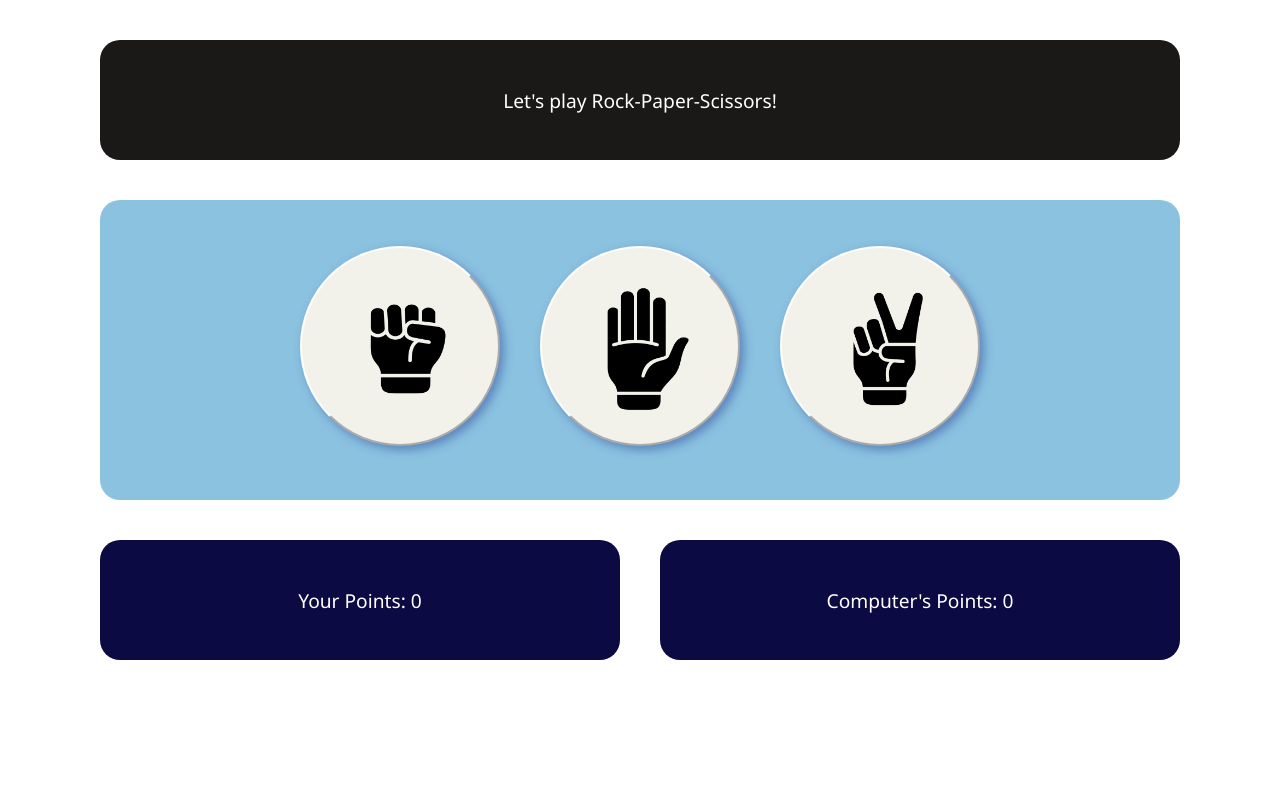
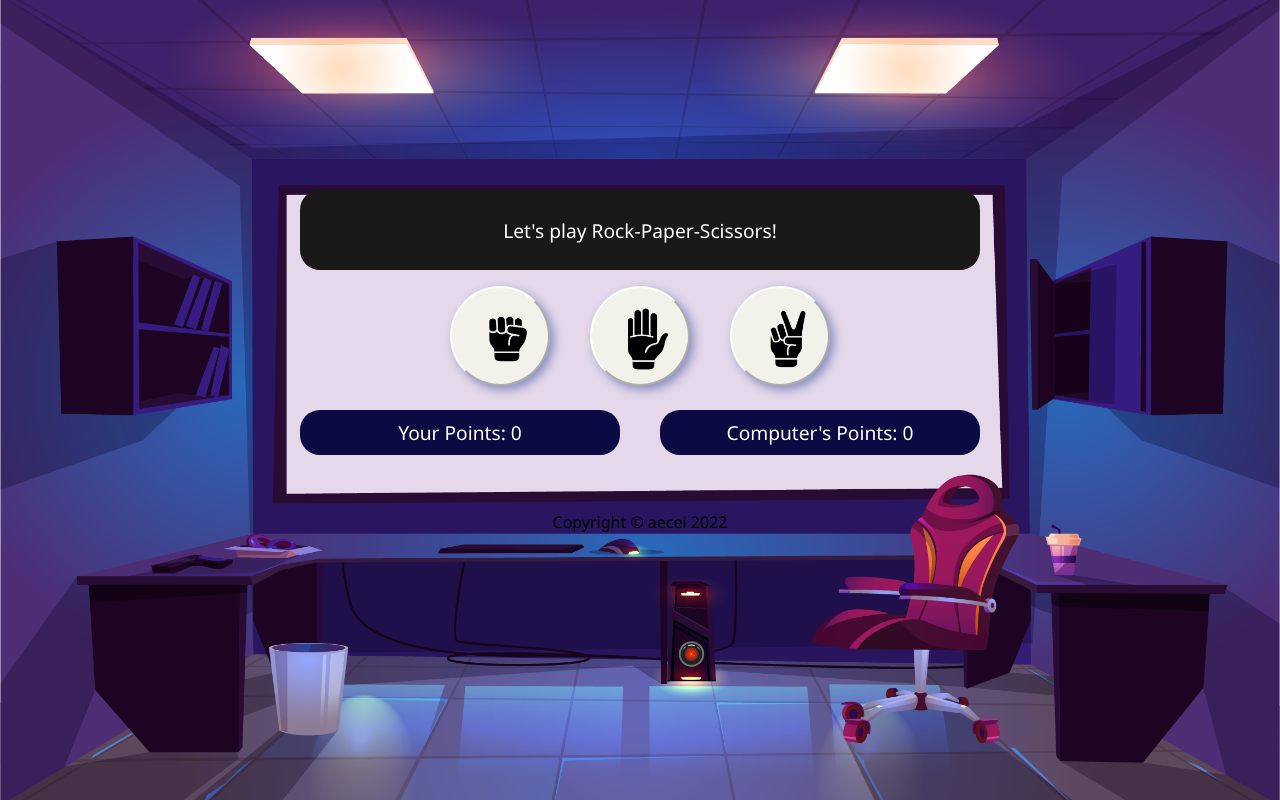
Before and after one commit to aecel/rock-paper-scissors, a plain HTML site: page index.html in a window 1280 px wide. Drawn offline with Linux system fonts and the light colour scheme.

Commit message:
Change background image and fit ui into screen

```diff
--- a/index.html
+++ b/index.html
@@ -9,21 +9,31 @@
     <script src="./javascript.js" defer></script>
   </head>
   <body>
+    <header></header>
+    <div class="content">
       <div class="speech-bubble">Let's play Rock-Paper-Scissors!</div>
       <div class="button-imgs">
         <div class="rock button-img">
-        <button id="rock"><img src="./images/rock.png" /></button>
+          <button id="rock">
+            <img class="icon-img" src="./images/rock.png" />
+          </button>
         </div>
         <div class="paper button-img">
-        <button id="paper"><img src="./images/paper.png" /></button>
+          <button id="paper">
+            <img class="icon-img" src="./images/paper.png" />
+          </button>
         </div>
         <div class="scissors button-img">
-        <button id="scissors"><img src="./images/scissors.png" /></button>
+          <button id="scissors">
+            <img class="icon-img" src="./images/scissors.png" />
+          </button>
         </div>
       </div>
       <div class="points">
         <div class="your-points">Your Points: 0</div>
         <div class="computer-points">Computer's Points: 0</div>
       </div>
+    </div>
+    <footer>Copyright © aecel 2022</footer>
   </body>
 </html>
--- a/style.css
+++ b/style.css
@@ -1,20 +1,41 @@
 * {
-    font-family: 'Segoe UI', Tahoma, Geneva, Verdana, sans-serif;
+  font-family: "Segoe UI", Tahoma, Geneva, Verdana, sans-serif;
+}
+
+html {
+  background: url(./images/computer.png) no-repeat center center fixed;
+  background-size: cover;
+  overflow: hidden;
+  background-position: center;
+  background-repeat: no-repeat;
 }
 
 body {
   margin: 0;
   display: flex;
   flex-direction: column;
+  justify-content: space-between;
+  align-items: center;
+  gap: 40px;
+}
+
+header {
+  height: 110px;
+}
+
+.content {
+  margin: 0;
+  display: flex;
+  flex-direction: column;
   justify-content: center;
   align-items: center;
-    gap: 40px;
+  gap: 20px;
 }
 
 .speech-bubble,
 .your-points,
 .computer-points {
-    height: 120px;
+
   border-radius: 20px;
   color: white;
   text-align: center;
@@ -27,13 +48,15 @@ body {
 
 .your-points,
 .computer-points {
-    width: 520px;
+  height: 45px;
+  width: 320px;
   background-color: rgb(11, 10, 66);
 }
 
 .speech-bubble {
+  height: 80px;
   margin-top: 40px;
-    width: 1000px;
+  width: 600px;
   background-color: rgb(27, 24, 24);
   padding-left: 40px;
   padding-right: 40px;
@@ -51,22 +74,21 @@ body {
   align-items: center;
   gap: 40px;
   margin: auto;
-    height: 300px;
+  height: 100px;
   width: 1080px;
-    background-color: rgb(139, 194, 224) ;
+  /* background-color: rgb(139, 194, 224); */
   border-radius: 20px;
-
 }
 
-img,
+.icon-img,
 button {
-    height: 200px;
-    width: 200px;
+  height: 100px;
+  width: 100px;
   object-fit: cover;
   border-radius: 50%;
 }
 
-img {
+.icon-img {
   transform: scale(0.7);
 }
 
@@ -75,3 +97,12 @@ button {
   background-color: rgb(242, 242, 235);
   box-shadow: 4px 4px 10px #2f4a9b82;
 }
+
+footer {
+  display: flex;
+  justify-content: center;
+  align-items: center;
+  padding: 16px;
+  /* background-color: rgb(226, 226, 226); */
+  text-align: center;
+}
```
Also changed, not shown: images/computer.png (added), images/hands-01.png (added), images/hands-02.png (added), images/hands-03.png (added), 2 other files. Lines whose indentation alone changed are shown as unchanged.
